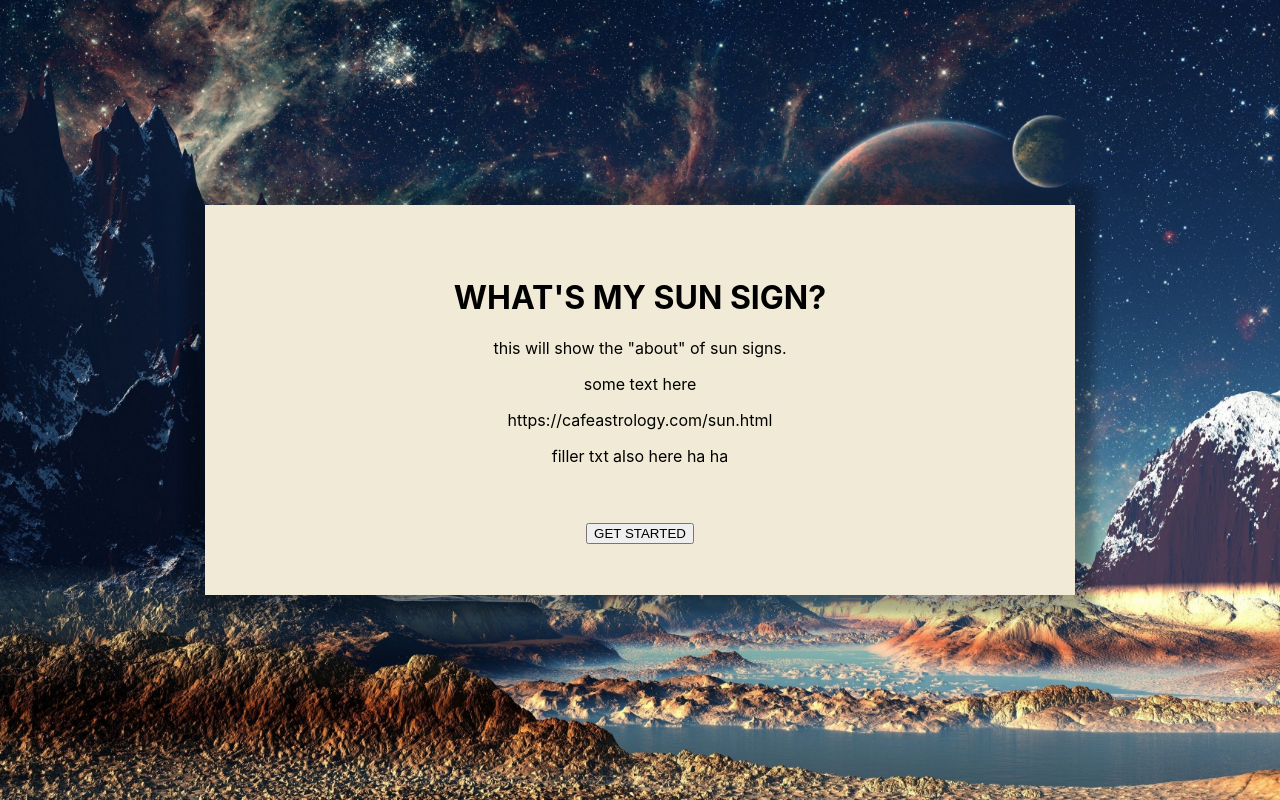
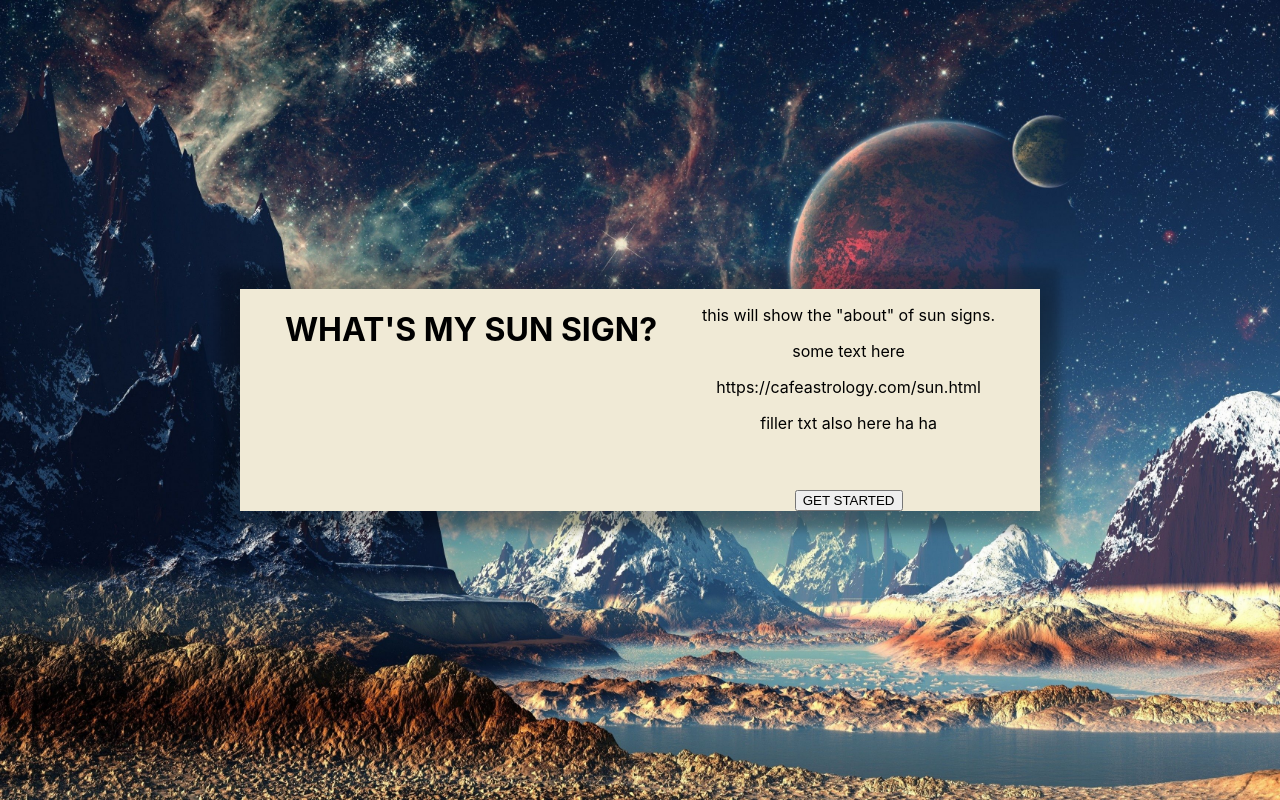
Before and after one commit to arionaskins/my-astro-app, a React (Create React App) app in the folder astro-app/: page / in a window 1280 px wide. Built offline with nearby package versions, Linux system fonts and the light colour scheme.

Commit message:
++ css adj

```diff
--- a/astro-app/src/App.css
+++ b/astro-app/src/App.css
@@ -31,11 +31,9 @@ justify-content: center;
   flex-wrap: wrap;
   flex-direction: column;
   display: flex;
-  padding: 4%;
   align-items: center;
   justify-content: center;
   box-shadow:-1px -1px 8px 20px rgba(0, 0, 0, 0.2), 3px 8px 20px 9px rgba(0, 0, 0, 0.2);
-  width: 60%;
   /* height: 60vh;
   width: 100vh;
    new
@@ -62,7 +60,12 @@ padding-bottom: 1.5rem;
   text-align: center;
 }
 .newD {
-  width: 100%;
+  width: 100vh;
+    display: flex;
+    flex-wrap: wrap;
+    justify-content: space-evenly;
+    background-color: rgb(240, 234, 214);
+    background-position: center center;
 }
 .App-header {
   background-color: #282c34;
@@ -123,12 +126,20 @@ text-align: center;
 } */
 }
 
-/* container
+/* titleD
+    width: 100vh;
+    display: flex;
+    flex-wrap: wrap;
+    justify-content: space-evenly;
+    background-color: rgb(240, 234, 214);
+    background-position: center center;
+}
 
 
 
 
-newDiv
+dob input cont
+flex
 
 */
 /* containfer after sunsigndiv
```
